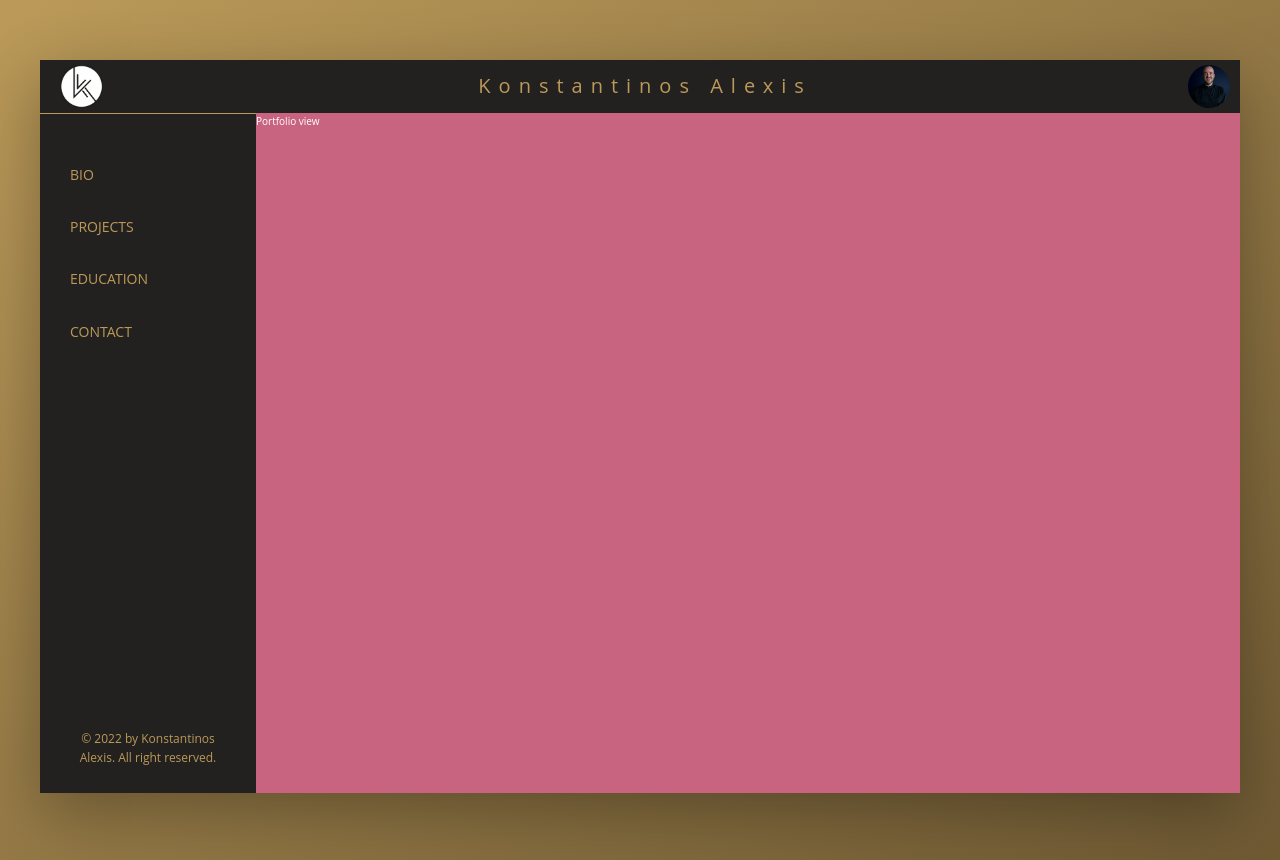
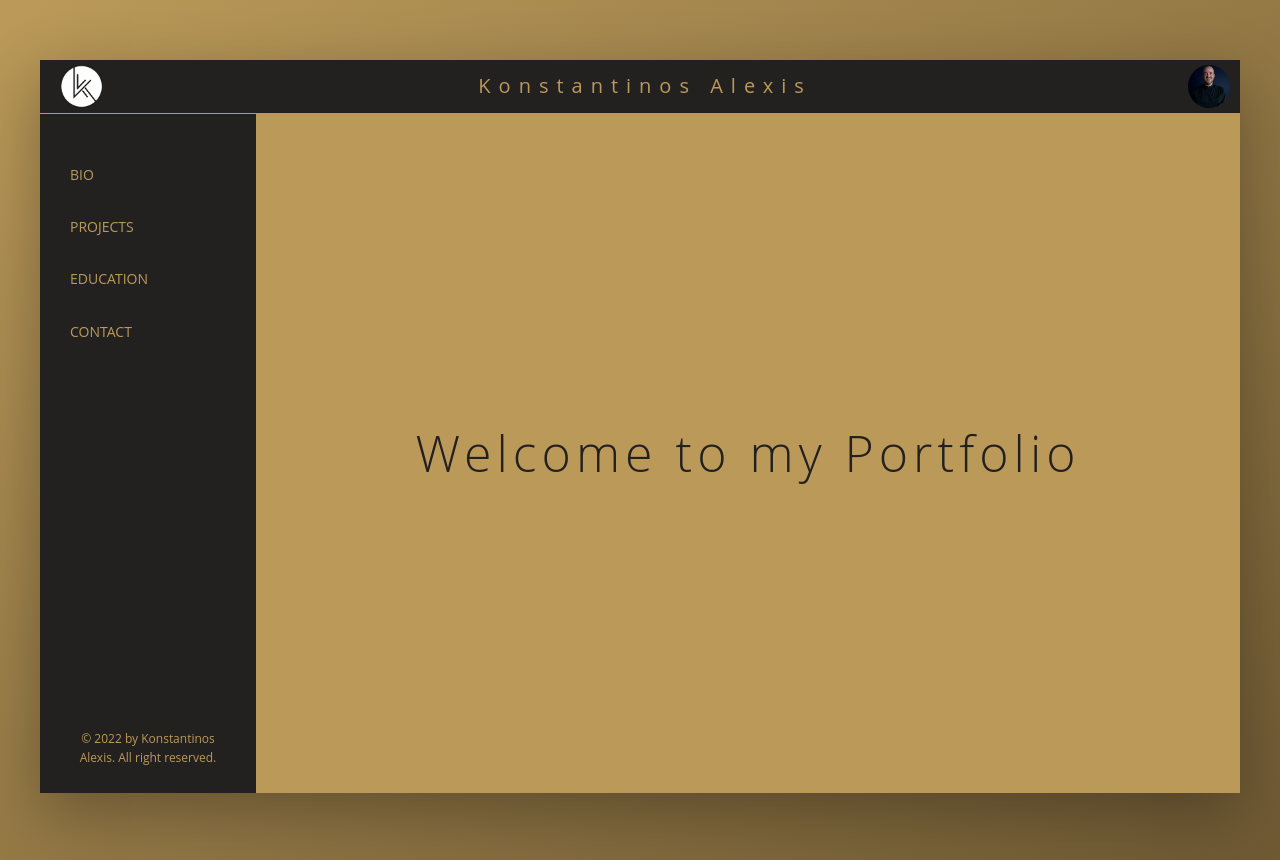
Before and after one commit to kostalexis89/konstantinos-alexis, a React (Create React App) app: page / in a window 1280 px wide. Built offline with nearby package versions, Linux system fonts and the light colour scheme.

Commit message:
designed the landing page, timer and a welcome banner

```diff
--- a/src/App.js
+++ b/src/App.js
@@ -1,6 +1,7 @@
 import Header from './components/Header'
 import './App.scss';
 import Navbar from './components/Navbar';
+import LandingPage from './pages/LandingPage';
 
 function App() {
   return (
@@ -9,7 +10,7 @@ function App() {
       <div className='content'>
         <Navbar />
         <main className='portfolio-view'>
-          Portfolio view
+          <LandingPage />
         </main>
       </div>
     </div>
--- a/src/App.scss
+++ b/src/App.scss
@@ -42,7 +42,7 @@ body {
 .container {
   max-width: 120rem;
   margin: 6rem auto;
-  background-color: #C96480;
+  background-color: #bb9a59;
   box-shadow: 0 2rem 6rem rgba(0, 0, 0, 0.3);
   min-height: 50rem;
 }
@@ -74,6 +74,9 @@ body {
 
 .content {
   display: flex;
+  justify-content: space-between;
+  align-items: center;
+  margin: auto;
 }
 
 /////////////////////////
@@ -110,11 +113,10 @@ body {
     height: 100%;
     width: 3px;
     background-image: linear-gradient(
-    to right bottom,
-    $primary-color-dark,
-    $primary-color-light
-
-  );
+      to right bottom,
+      $primary-color-dark,
+      $primary-color-light
+    );
     transform: scaleY(0);
     transition: transform 0.2s, width 0.4s cubic-bezier(1, 0, 0, 1) 0.2s,
       background-color 0.1s;
@@ -142,7 +144,6 @@ body {
     color: $primary-color-dark-2;
     transition: 2s;
   }
-
 }
 
 ////////////////////////////
@@ -153,3 +154,28 @@ body {
   color: $primary-color-light;
   padding: 2.5rem;
 }
+
+.portfolio-view {
+  display: flex;
+  align-items: center;
+  flex: 1;
+  flex-direction: column;
+
+  & h1 {
+    font-size: 5rem;
+    color: $primary-color-dark-2;
+    font-weight: 100;
+    letter-spacing: 0.5rem;
+  }
+}
+
+#countdown {
+  background-color: $primary-color-dark-2;
+  border-radius: 50%;
+  color: #bb9a59;
+  height: 8.75rem;
+  width: 8.75rem;
+  display: flex;
+  justify-content: center;
+  align-items: center;
+}
--- /dev/null
+++ b/src/pages/LandingPage.jsx
@@ -0,0 +1,29 @@
+import React, { useState, useEffect } from 'react'
+
+export default function LandingPage() {
+    const [running, setRunning] = useState(true);
+    const [count, setCount] = useState(5);
+    const counter = () => {
+		setCount(count => {
+            if(count===1){
+                setRunning(false)
+            }
+			return count - 1;
+		});
+	};
+
+    useEffect(() => {
+		console.log('component mounted');
+		const intervalId = setInterval(counter, 1000);
+
+	}, [])
+
+    console.log(count)
+    return running ? (
+
+            <h1 id='countdown'>{count}</h1>
+
+    ) : (
+    <h1>Welcome to my Portfolio</h1>
+)
+}
```
Also changed, not shown: public/logo.png (added).
